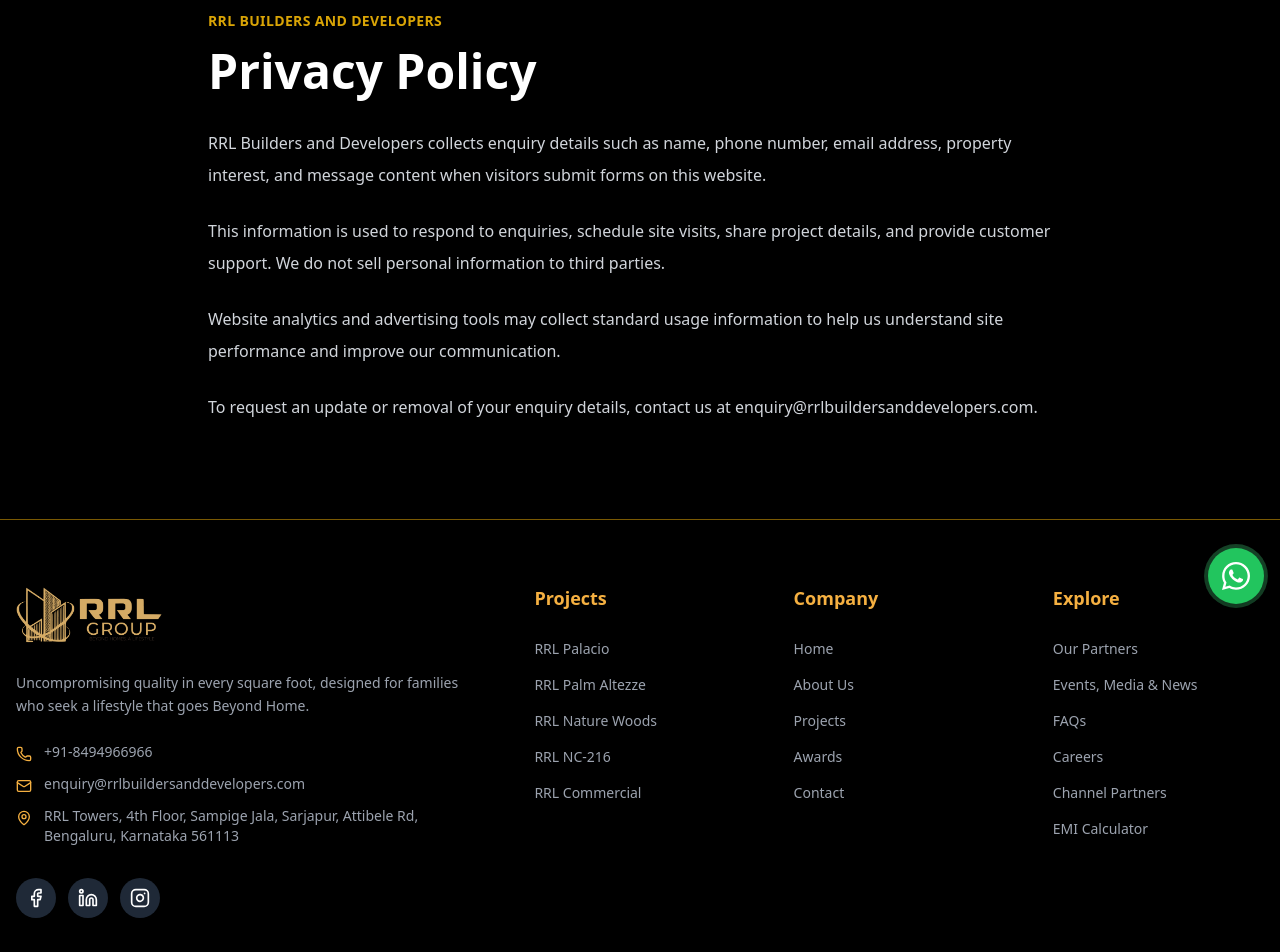
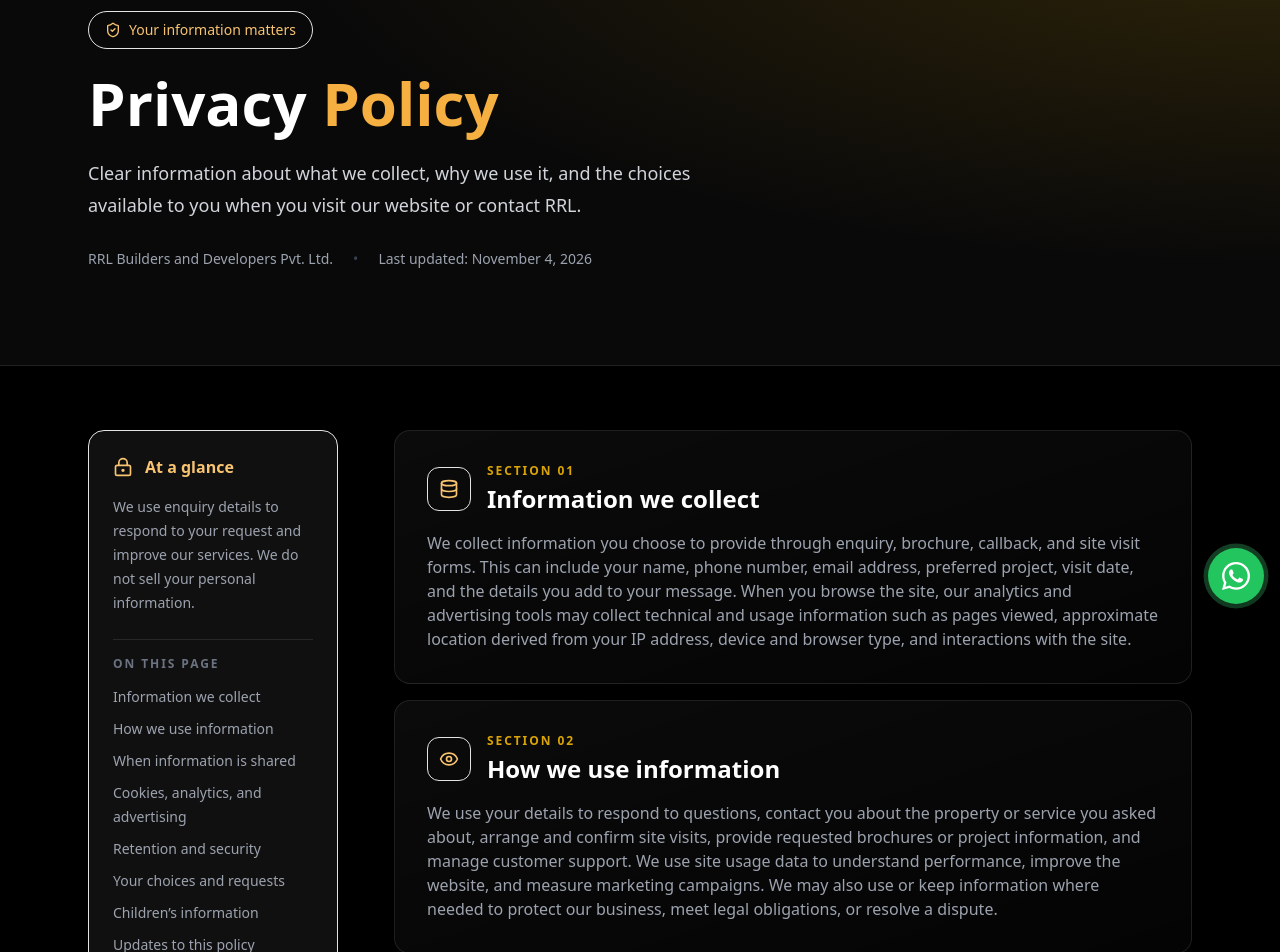
Before and after one commit to PrinceJoshwa/rrl-landing, a Next.js app: page /privacy in a window 1280 px wide. Shown: the part 180-1132 px from the top of the page. Built offline with nearby package versions, Linux system fonts and the light colour scheme; no server answers; a web font is replaced by a local one.

Commit message:
Improve privacy policy page and footer links

```diff
--- a/app/privacy/page.tsx
+++ b/app/privacy/page.tsx
@@ -1,39 +1,136 @@
 import type { Metadata } from "next"
+import Link from "next/link"
+import { ArrowUpRight, Cookie, Database, Eye, FileText, LockKeyhole, Mail, ShieldCheck, UserRound } from "lucide-react"
 
 export const metadata: Metadata = {
-  title: "Privacy Policy",
+  title: "Privacy Policy | RRL Builders and Developers",
   description:
-    "Read the privacy policy for RRL Builders and Developers, including how enquiry information is collected and used.",
+    "Learn how RRL Builders and Developers collects, uses, and protects information submitted through this website.",
 }
+
+const sections = [
+  {
+    id: "information",
+    title: "Information we collect",
+    body: "We collect information you choose to provide through enquiry, brochure, callback, and site visit forms. This can include your name, phone number, email address, preferred project, visit date, and the details you add to your message. When you browse the site, our analytics and advertising tools may collect technical and usage information such as pages viewed, approximate location derived from your IP address, device and browser type, and interactions with the site.",
+  },
+  {
+    id: "use",
+    title: "How we use information",
+    body: "We use your details to respond to questions, contact you about the property or service you asked about, arrange and confirm site visits, provide requested brochures or project information, and manage customer support. We use site usage data to understand performance, improve the website, and measure marketing campaigns. We may also use or keep information where needed to protect our business, meet legal obligations, or resolve a dispute.",
+  },
+  {
+    id: "sharing",
+    title: "When information is shared",
+    body: "We do not sell your personal information. We may share relevant information with our authorised team and service providers who help us host the website, process forms, manage enquiries, or measure site performance and advertising. For example, some website forms are submitted through Formspree, and analytics or campaign measurement may use Google services. These providers process information under their own terms and privacy practices. We may also disclose information if required by law or to protect the rights, safety, and security of our customers, team, or business. Some providers may process information on systems located outside your state or country.",
+  },
+  {
+    id: "cookies",
+    title: "Cookies, analytics, and advertising",
+    body: "We use Google Analytics and Google Tag Manager on this website, and may use cookies or similar technologies for analytics and advertising measurement. These tools help us understand visits and campaign performance. You can block or delete cookies in your browser settings. If you do, some website features or measurement may not work as intended. You can also use Google’s browser controls to manage Google Analytics measurement.",
+  },
+  {
+    id: "retention-security",
+    title: "Retention and security",
+    body: "We keep enquiry information for as long as reasonably needed to respond to you, provide requested services, maintain business records, and meet applicable legal requirements. Retention periods may vary depending on the nature of the enquiry and our obligations. We use reasonable administrative and technical safeguards designed to protect information, but no online system or transmission can be guaranteed completely secure.",
+  },
+  {
+    id: "choices",
+    title: "Your choices and requests",
+    body: "You can ask us to confirm, correct, or delete enquiry information you have submitted, subject to applicable law and records we may need to keep. You can also ask us to stop sending promotional communications; we may still contact you to respond to an active enquiry or service request. To make a request, use the contact details below. We may need to verify your identity before acting on it.",
+  },
+  {
+    id: "children",
+    title: "Children’s information",
+    body: "This website and our property enquiry services are intended for adults. We do not knowingly seek to collect personal information from children through this website. If you believe a child has submitted information to us, contact us so we can review and remove it where appropriate.",
+  },
+  {
+    id: "updates",
+    title: "Updates to this policy",
+    body: "We may update this policy when our website, services, or information practices change. The latest version will be published on this page with its updated date. Please review it from time to time.",
+  },
+]
+
+const sectionIcons = [Database, Eye, UserRound, Cookie, LockKeyhole, FileText, UserRound, FileText]
 
 export default function PrivacyPage() {
   return (
-    <main className="bg-black text-white">
-      <section className="container mx-auto max-w-4xl px-4 py-24">
-        <p className="mb-4 text-sm font-semibold uppercase tracking-wide text-[#d9a406]">
-          RRL Builders and Developers
-        </p>
-        <h1 className="mb-8 font-playfair text-4xl font-bold md:text-5xl">Privacy Policy</h1>
+    <main className="min-h-screen bg-black text-white">
+      <section className="relative overflow-hidden border-b border-white/10 bg-[#090909]">
+        <div className="absolute inset-0 bg-[radial-gradient(ellipse_at_top_right,rgba(217,164,6,0.18),transparent_55%)]" />
+        <div className="container relative mx-auto max-w-6xl px-4 py-16 sm:px-6 sm:py-24">
+          <div className="max-w-3xl">
+            <div className="mb-6 inline-flex items-center gap-2 rounded-full border border-gold-700/70 bg-gold-500/10 px-4 py-2 text-sm font-medium text-gold-300">
+              <ShieldCheck className="h-4 w-4" /> Your information matters
+            </div>
+            <h1 className="font-playfair text-4xl font-bold leading-tight sm:text-5xl md:text-6xl">
+              Privacy <span className="text-gold-400">Policy</span>
+            </h1>
+            <p className="mt-6 max-w-2xl text-base leading-7 text-gray-300 sm:text-lg sm:leading-8">
+              Clear information about what we collect, why we use it, and the choices
+              available to you when you visit our website or contact RRL.
+            </p>
+            <div className="mt-7 flex flex-wrap items-center gap-x-5 gap-y-2 text-sm text-gray-400">
+              <span>RRL Builders and Developers Pvt. Ltd.</span><span className="hidden text-gray-700 sm:inline">•</span><span>Last updated: November 4, 2026</span>
+            </div>
+          </div>
+        </div>
+      </section>
 
-        <div className="space-y-6 text-base leading-8 text-gray-300">
-          <p>
-            RRL Builders and Developers collects enquiry details such as name, phone number,
-            email address, property interest, and message content when visitors submit forms
-            on this website.
+      <section className="container mx-auto grid max-w-6xl gap-8 px-4 py-12 sm:px-6 md:grid-cols-[250px_1fr] md:gap-14 md:py-16">
+        <aside className="h-fit rounded-2xl border border-gold-900/70 bg-[#101010] p-6 md:sticky md:top-28">
+          <div className="mb-4 flex items-center gap-3 text-gold-300">
+            <LockKeyhole className="h-5 w-5" />
+            <h2 className="font-semibold">At a glance</h2>
+          </div>
+          <p className="text-sm leading-6 text-gray-400">
+            We use enquiry details to respond to your request and improve our services.
+            We do not sell your personal information.
           </p>
-          <p>
-            This information is used to respond to enquiries, schedule site visits, share
-            project details, and provide customer support. We do not sell personal information
-            to third parties.
-          </p>
-          <p>
-            Website analytics and advertising tools may collect standard usage information to
-            help us understand site performance and improve our communication.
-          </p>
-          <p>
-            To request an update or removal of your enquiry details, contact us at
-            enquiry@rrlbuildersanddevelopers.com.
-          </p>
+          <nav aria-label="Privacy policy sections" className="mt-6 border-t border-white/10 pt-4">
+            <p className="mb-3 text-xs font-semibold uppercase tracking-[0.16em] text-gray-500">On this page</p>
+            <ul className="space-y-2">
+              {sections.map((section) => <li key={section.id}><a href={`#${section.id}`} className="text-sm text-gray-400 transition-colors hover:text-gold-300">{section.title}</a></li>)}
+              <li><a href="#contact" className="text-sm text-gray-400 transition-colors hover:text-gold-300">Contact</a></li>
+            </ul>
+          </nav>
+          <a href="#contact" className="mt-5 inline-flex items-center gap-1 text-sm font-semibold text-gold-300 hover:text-gold-200">
+            Contact us <ArrowUpRight className="h-4 w-4" />
+          </a>
+        </aside>
+
+        <div className="space-y-4">
+          {sections.map((section, index) => {
+            const Icon = sectionIcons[index]
+            return (
+            <article id={section.id} key={section.id} className="scroll-mt-28 rounded-2xl border border-white/10 bg-gradient-to-br from-white/[0.045] to-white/[0.015] p-6 transition-colors hover:border-gold-900/70 sm:p-8">
+              <div className="mb-4 flex items-center gap-4">
+                <span className="flex h-11 w-11 shrink-0 items-center justify-center rounded-xl border border-gold-800/70 bg-gold-500/10 text-gold-300">
+                  <Icon className="h-5 w-5" />
+                </span>
+                <div>
+                  <p className="mb-1 text-xs font-semibold uppercase tracking-[0.16em] text-gold-500">Section {String(index + 1).padStart(2, "0")}</p>
+                  <h2 className="font-playfair text-xl font-semibold sm:text-2xl">{section.title}</h2>
+                </div>
+              </div>
+              <p className="text-sm leading-7 text-gray-400 sm:text-base">{section.body}</p>
+            </article>
+          )})}
+
+          <article id="contact" className="rounded-2xl border border-gold-800 bg-gold-500/[0.07] p-6 sm:p-8">
+            <div className="flex items-start gap-4">
+              <div className="rounded-xl bg-gold-500/15 p-3 text-gold-300"><Mail className="h-5 w-5" /></div>
+              <div>
+                <h2 className="font-playfair text-xl font-semibold sm:text-2xl">Need help with a privacy request?</h2>
+                <p className="mt-2 text-sm leading-7 text-gray-400 sm:text-base">
+                  Contact RRL Builders and Developers and our team will help with your request.
+                </p>
+                <Link href="mailto:enquiry@rrlbuildersanddevelopers.com" className="mt-4 inline-flex font-semibold text-gold-300 underline decoration-gold-700 underline-offset-4 hover:text-gold-200">
+                  enquiry@rrlbuildersanddevelopers.com
+                </Link>
+              </div>
+            </div>
+          </article>
         </div>
       </section>
     </main>
--- a/components/layout/footer.tsx
+++ b/components/layout/footer.tsx
@@ -107,6 +107,8 @@ import Link from "next/link"
 import { Facebook, Linkedin, Mail, Phone, MapPin, Award, ArrowRight, Instagram } from "lucide-react"
 import Image from "next/image"
 
+const blogUrl = process.env.NEXT_PUBLIC_WORDPRESS_BLOG_URL || "https://rrlbuildersanddevelopers.com/blog/"
+
 // Links for the footer columns
 const projectLinks = [
   { name: "RRL Palacio", href: "/projects/palacio" },
@@ -125,9 +127,11 @@ const companyLinks = [
   { name: "Projects", href: "/projects" },
   { name: "Awards", href: "/awards" },
   { name: "Contact", href: "/contact" },
+  { name: "Privacy Policy", href: "/privacy" },
 ]
 
 const exploreLinks = [
+  { name: "Blog", href: blogUrl, external: true },
   { name: "Our Partners", href: "/our-partners" },
   { name: "Events, Media & News", href: "/events-media-news" },
   { name: "FAQs", href: "/faq" },
@@ -185,7 +189,7 @@ export function Footer() {
             <ul className="space-y-3">
               {projectLinks.map((link) => (
                 <li key={link.name}>
-                   <Link href={link.href} className="text-gray-400 hover:text-gold-400 text-sm">{link.name}</Link>
+                  <Link href={link.href} className="text-gray-400 hover:text-gold-400 text-sm">{link.name}</Link>
                  </li>
               ))}
             </ul>
@@ -210,13 +214,20 @@ export function Footer() {
             <ul className="space-y-3">
               {exploreLinks.map((link) => (
                 <li key={link.name}>
-                   <Link href={link.href} className="text-gray-400 hover:text-gold-400 text-sm">{link.name}</Link>
+                  {"external" in link && link.external ? (
+                    <a href={link.href} target="_blank" rel="noopener noreferrer" className="text-gray-400 hover:text-gold-400 text-sm">{link.name}</a>
+                  ) : (
+                    <Link href={link.href} className="text-gray-400 hover:text-gold-400 text-sm">{link.name}</Link>
+                  )}
                  </li>
               ))}
             </ul>
           </div>
         </div>
         <div className="border-t border-gold-800 mt-12 pt-8 text-center">
+          <Link href="/privacy" className="inline-flex items-center rounded-full border border-gold-700 px-5 py-2 text-sm font-semibold text-gold-300 transition-colors hover:border-gold-400 hover:bg-gold-500 hover:text-black focus-visible:outline-none focus-visible:ring-2 focus-visible:ring-gold-400">
+            Privacy Policy
+          </Link>
           <p className="text-gray-500 text-sm">&copy; {new Date().getFullYear()} RRL Builders and Developers Pvt. Ltd. All Rights Reserved.</p>
         </div>
       </div>
```
Also changed, not shown: 1 other file (tests, documents, lock files or other folders).
